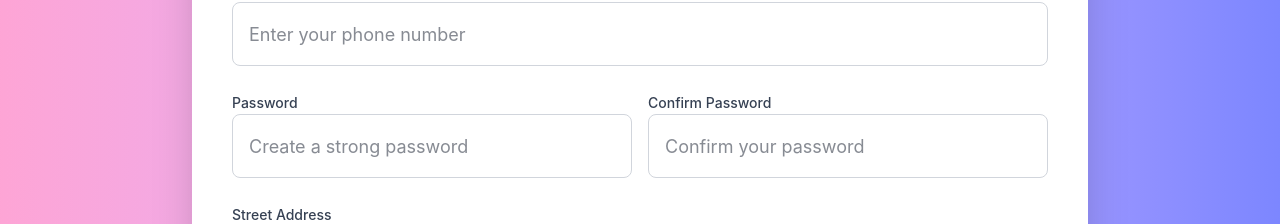
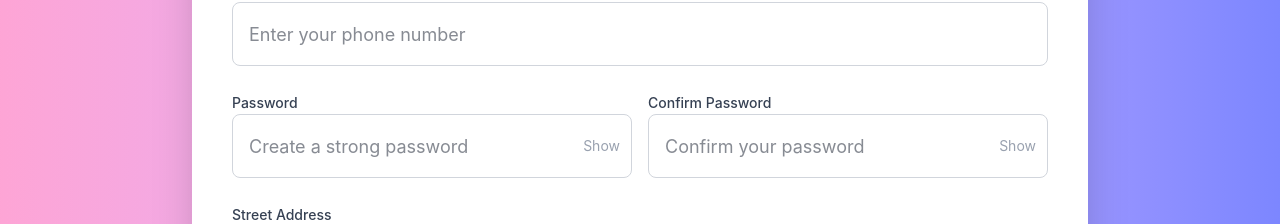
Before and after one commit to Shad1d/project1, a React app in the folder frontend/: page /register in a window 1280 px wide. Shown: the part 573-797 px from the top of the page. Built offline with nearby package versions, Linux system fonts and the light colour scheme; the HTML template or start-up script is replaced by a standard one.

Commit message:
Added to Register Page

```diff
--- a/frontend/src/pages/Registerpage.jsx
+++ b/frontend/src/pages/Registerpage.jsx
@@ -1,10 +1,124 @@
+
+
+import { useState } from "react";
+
 export default function RegisterPage() {
+    // ── All form fields live in one state object ──────────────
+    // This is a common pattern: instead of one useState per field,
+    // we keep them all together. It makes handleInputChange simpler.
+    const [formData, setFormData] = useState({
+        email: "",
+        password: "",
+        confirmPassword: "",
+        firstName: "",
+        lastName: "",
+        phoneNumber: "",
+        address: "",
+    });
+
+    // errors object: { email: "Email is required", password: "..." }
+    // An empty object means no errors.
+    const [errors, setErrors] = useState({});
+
+    // Controls whether the password text is visible
+    const [showPassword, setShowPassword] = useState(false);
+    const [showConfirmPassword, setShowConfirmPassword] = useState(false);
+
+    // ── Single handler for ALL inputs ────────────────────────
+    // e.target.name tells us WHICH field changed (must match the
+    // `name` attribute on each <input>).
+    // NEED TO EXPLAIN OBJECTS
+    const handleInputChange = (e) => {
+        // event = {
+        //   target: {
+        //     name: "email",
+        //     value: "a",
+        //   },
+        // };
+
+        // <input name="email" value="john@gmail.com" />;
+        const { name, value } = e.target;
+
+        // Spread the previous state and only update the changed field
+        setFormData((prev) => ({ ...prev, [name]: value }));
+        //     { previous
+        //         firstName: "John",
+        //         email: "",
+        //         password: ""
+        //      }
+        //     { after
+        //         firstName: "John",
+        //         email: "johndoe@gmail.com",
+        //         password: ""
+        //      }
+
+        // Clear the error for this field as soon as the user starts typing
+        if (errors[name]) {
+            setErrors((prev) => ({ ...prev, [name]: "" }));
+        }
+    };
+
+    // ── Validation ────────────────────────────────────────────
+    // Returns true when everything is valid, false otherwise.
+    // Also populates the errors state so we can show messages.
+    const validateForm = () => {
+      const newErrors = {};
+
+      if (!formData.email.trim()) {
+        newErrors.email = "Email is required";
+      }
+      const emailRegex = /^[^\s]+@[^\s@]+\.[^\s@]+$/;
+      if (formData.email && !emailRegex.test(formData.email))
+        newErrors.email = "Please enter a valid email address";
+
+      if (!formData.firstName.trim())
+        newErrors.firstName = "First name is required";
+
+      if (!formData.lastName.trim())
+        newErrors.lastName = "Last name is required";
+
+      if (!formData.phoneNumber.trim())
+        newErrors.phoneNumber = "Phone number is required";
+
+      const phoneRegex = /^[0-9+\-\s()]+$/;
+      if (formData.phoneNumber && !phoneRegex.test(formData.phoneNumber))
+      {
+        newErrors.phoneNumber = "Please enter a valid phone number";
+      }
+      if (!formData.password) newErrors.password = "Password is required";
+
+      if (formData.password && formData.password.length < 6)
+        newErrors.password = "Password must be at least 6 characters long";
+
+      if (!formData.confirmPassword)
+        newErrors.confirmPassword = "Please confirm your password";
+
+      if (formData.password !== formData.confirmPassword)
+        newErrors.confirmPassword = "Passwords do not match";
+
+      if (!formData.address.trim())
+        newErrors.address = "Street address is required";
+
+      setErrors(newErrors);
+
+      // If newErrors has any keys, the form is invalid
+      return Object.keys(newErrors).length === 0;
+    };
+
+    // ── Submit ────────────────────────────────────────────────
+    // No API call yet — we just validate and log.
+    // The real API call comes in Step 3.
+    const handleSubmit = () => {
+        if (!validateForm()) return; // Stop here if there are errors
+        console.log("Form is valid! Data to send:", formData);
+        alert("Form valid! Check the browser console. (API call added in Step 3)");
+    };
+
+    // ── Render ────────────────────────────────────────────────
     return (
-    // Outer wrapper — full screen, gradient background, centered
         <div className="min-h-screen bg-gradient-to-r from-pink-300 via-purple-300 to-indigo-400 flex items-center justify-center p-4">
-      {/* White card */}
             <div className="w-full max-w-4xl bg-white rounded-3xl shadow-2xl overflow-hidden">
-        {/* ── Header ── */}
+                {/* Header */}
                 <div className="bg-gradient-to-br from-emerald-500 via-green-600 to-teal-700 p-12 text-center">
                     <h1 className="text-6xl font-black text-white tracking-wide mb-2">
                         Gro<span className="text-yellow-300">Cart</span>
@@ -14,25 +128,29 @@ export default function RegisterPage() {
                     </p>
                 </div>
 
-        {/* ── Form ── */}
+                {/* Form */}
                 <div className="p-10 space-y-6">
                     {/* Email */}
                     <div className="space-y-2">
                         <label className="text-sm font-medium text-gray-700">
                             Email Address
                         </label>
-            {/*
-              NOTE: This input is "uncontrolled" — React doesn't track its value yet.
-              We will fix that in Step 2 when we add useState.
-            */}
                         <input
                             type="email"
+                            name="email"
+                            value={formData.email}
+                            onChange={handleInputChange}
                             placeholder="Enter your email address"
-              className="w-full h-16 text-lg bg-white text-gray-900 px-4 py-3 border border-gray-300 rounded-lg focus:ring-2 focus:ring-green-500 focus:border-green-500"
+                            className={`w-full h-16 text-lg bg-white text-gray-900 px-4 py-3 border rounded-lg focus:ring-2 focus:ring-green-500 focus:border-green-500 ${errors.email ? "border-red-500" : "border-gray-300"
+                                }`}
                         />
+                        {/* Only render the error paragraph when there IS an error */}
+                        {errors.email && (
+                            <p className="text-red-500 text-sm">{errors.email}</p>
+                        )}
                     </div>
 
-          {/* First Name + Last Name — side by side on medium screens */}
+                    {/* First Name + Last Name */}
                     <div className="grid grid-cols-1 md:grid-cols-2 gap-4">
                         <div className="space-y-2">
                             <label className="text-sm font-medium text-gray-700">
@@ -40,9 +158,16 @@ export default function RegisterPage() {
                             </label>
                             <input
                                 type="text"
+                                name="firstName"
+                                value={formData.firstName}
+                                onChange={handleInputChange}
                                 placeholder="First name"
-                className="w-full h-16 text-lg bg-white text-gray-900 px-4 py-3 border border-gray-300 rounded-lg focus:ring-2 focus:ring-green-500 focus:border-green-500"
+                                className={`w-full h-16 text-lg bg-white text-gray-900 px-4 py-3 border rounded-lg focus:ring-2 focus:ring-green-500 focus:border-green-500 ${errors.firstName ? "border-red-500" : "border-gray-300"
+                                    }`}
                             />
+                            {errors.firstName && (
+                                <p className="text-red-500 text-sm">{errors.firstName}</p>
+                            )}
                         </div>
                         <div className="space-y-2">
                             <label className="text-sm font-medium text-gray-700">
@@ -50,63 +175,126 @@ export default function RegisterPage() {
                             </label>
                             <input
                                 type="text"
+                                name="lastName"
+                                value={formData.lastName}
+                                onChange={handleInputChange}
                                 placeholder="Last name"
-                className="w-full h-16 text-lg bg-white text-gray-900 px-4 py-3 border border-gray-300 rounded-lg focus:ring-2 focus:ring-green-500 focus:border-green-500"
+                                className={`w-full h-16 text-lg bg-white text-gray-900 px-4 py-3 border rounded-lg focus:ring-2 focus:ring-green-500 focus:border-green-500 ${errors.lastName ? "border-red-500" : "border-gray-300"
+                                    }`}
                             />
+                            {errors.lastName && (
+                                <p className="text-red-500 text-sm">{errors.lastName}</p>
+                            )}
                         </div>
                     </div>
 
-          {/* Phone Number */}
+                    {/* Phone */}
                     <div className="space-y-2">
                         <label className="text-sm font-medium text-gray-700">
                             Phone Number
                         </label>
                         <input
                             type="tel"
+                            name="phoneNumber"
+                            value={formData.phoneNumber}
+                            onChange={handleInputChange}
                             placeholder="Enter your phone number"
-              className="w-full h-16 text-lg bg-white text-gray-900 px-4 py-3 border border-gray-300 rounded-lg focus:ring-2 focus:ring-green-500 focus:border-green-500"
+                            className={`w-full h-16 text-lg bg-white text-gray-900 px-4 py-3 border rounded-lg focus:ring-2 focus:ring-green-500 focus:border-green-500 ${errors.phoneNumber ? "border-red-500" : "border-gray-300"
+                                }`}
                         />
+                        {errors.phoneNumber && (
+                            <p className="text-red-500 text-sm">{errors.phoneNumber}</p>
+                        )}
                     </div>
 
-          {/* Password + Confirm Password — side by side */}
+                    {/* Password + Confirm — with show/hide toggle */}
                     <div className="grid grid-cols-1 md:grid-cols-2 gap-4">
+                        {/* Password */}
                         <div className="space-y-2">
                             <label className="text-sm font-medium text-gray-700">
                                 Password
                             </label>
+                            {/*
+                We wrap the input in a `relative` div so we can
+                position the show/hide button absolutely on the right.
+              */}
+                            <div className="relative">
                                 <input
-                type="password"
+                                    type={showPassword ? "text" : "password"}
+                                    name="password"
+                                    value={formData.password}
+                                    onChange={handleInputChange}
                                     placeholder="Create a strong password"
-                className="w-full h-16 text-lg bg-white text-gray-900 px-4 py-3 border border-gray-300 rounded-lg focus:ring-2 focus:ring-green-500 focus:border-green-500"
+                                    className={`w-full h-16 text-lg bg-white text-gray-900 px-4 py-3 pr-12 border rounded-lg focus:ring-2 focus:ring-green-500 focus:border-green-500 ${errors.password ? "border-red-500" : "border-gray-300"
+                                        }`}
                                 />
+                                <button
+                                    type="button"
+                                    onClick={() => setShowPassword(!showPassword)}
+                                    className="absolute right-3 top-1/2 -translate-y-1/2 text-gray-400 hover:text-gray-600 text-sm"
+                                >
+                                    {showPassword ? "Hide" : "Show"}
+                                </button>
                             </div>
+                            {errors.password && (
+                                <p className="text-red-500 text-sm">{errors.password}</p>
+                            )}
+                        </div>
+
+                        {/* Confirm Password */}
                         <div className="space-y-2">
                             <label className="text-sm font-medium text-gray-700">
                                 Confirm Password
                             </label>
+                            <div className="relative">
                                 <input
-                type="password"
+                                    type={showConfirmPassword ? "text" : "password"}
+                                    name="confirmPassword"
+                                    value={formData.confirmPassword}
+                                    onChange={handleInputChange}
                                     placeholder="Confirm your password"
-                className="w-full h-16 text-lg bg-white text-gray-900 px-4 py-3 border border-gray-300 rounded-lg focus:ring-2 focus:ring-green-500 focus:border-green-500"
+                                    className={`w-full h-16 text-lg bg-white text-gray-900 px-4 py-3 pr-12 border rounded-lg focus:ring-2 focus:ring-green-500 focus:border-green-500 ${errors.confirmPassword
+                                            ? "border-red-500"
+                                            : "border-gray-300"
+                                        }`}
                                 />
+                                <button
+                                    type="button"
+                                    onClick={() => setShowConfirmPassword(!showConfirmPassword)}
+                                    className="absolute right-3 top-1/2 -translate-y-1/2 text-gray-400 hover:text-gray-600 text-sm"
+                                >
+                                    {showConfirmPassword ? "Hide" : "Show"}
+                                </button>
+                            </div>
+                            {errors.confirmPassword && (
+                                <p className="text-red-500 text-sm">{errors.confirmPassword}</p>
+                            )}
                         </div>
                     </div>
 
-          {/* Street Address */}
+                    {/* Address */}
                     <div className="space-y-2">
                         <label className="text-sm font-medium text-gray-700">
                             Street Address
                         </label>
                         <input
                             type="text"
+                            name="address"
+                            value={formData.address}
+                            onChange={handleInputChange}
                             placeholder="Your delivery street address"
-              className="w-full h-16 text-lg bg-white text-gray-900 px-4 py-3 border border-gray-300 rounded-lg focus:ring-2 focus:ring-green-500 focus:border-green-500"
+                            className={`w-full h-16 text-lg bg-white text-gray-900 px-4 py-3 border rounded-lg focus:ring-2 focus:ring-green-500 focus:border-green-500 ${errors.address ? "border-red-500" : "border-gray-300"
+                                }`}
                         />
+                        {errors.address && (
+                            <p className="text-red-500 text-sm">{errors.address}</p>
+                        )}
                     </div>
 
-          {/* Submit Button — does nothing yet */}
+                    {/* Submit */}
                     <button
                         type="button"
+                        onClick={handleSubmit}
                         className="w-full h-16 bg-gradient-to-r from-green-600 to-green-700 hover:from-green-700 hover:to-green-800 text-white font-semibold text-lg rounded-lg transition-all duration-300"
                     >
                         Create Account
```
Lines whose indentation alone changed are shown as unchanged.
